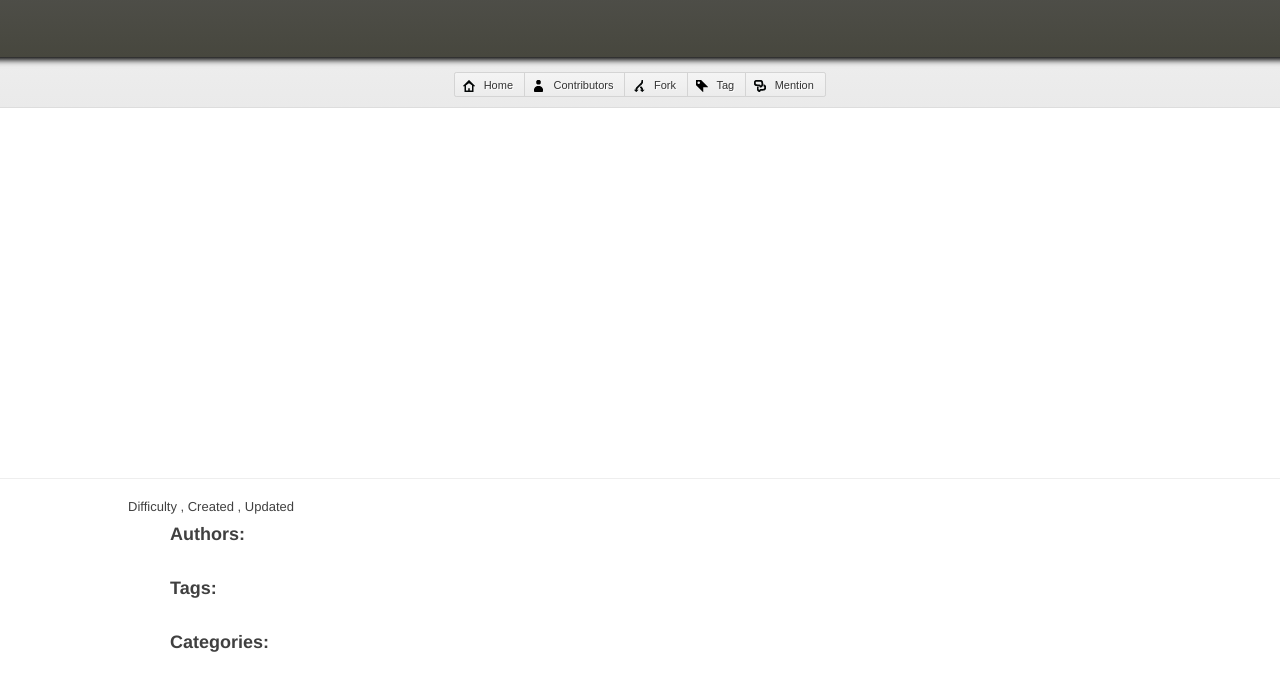
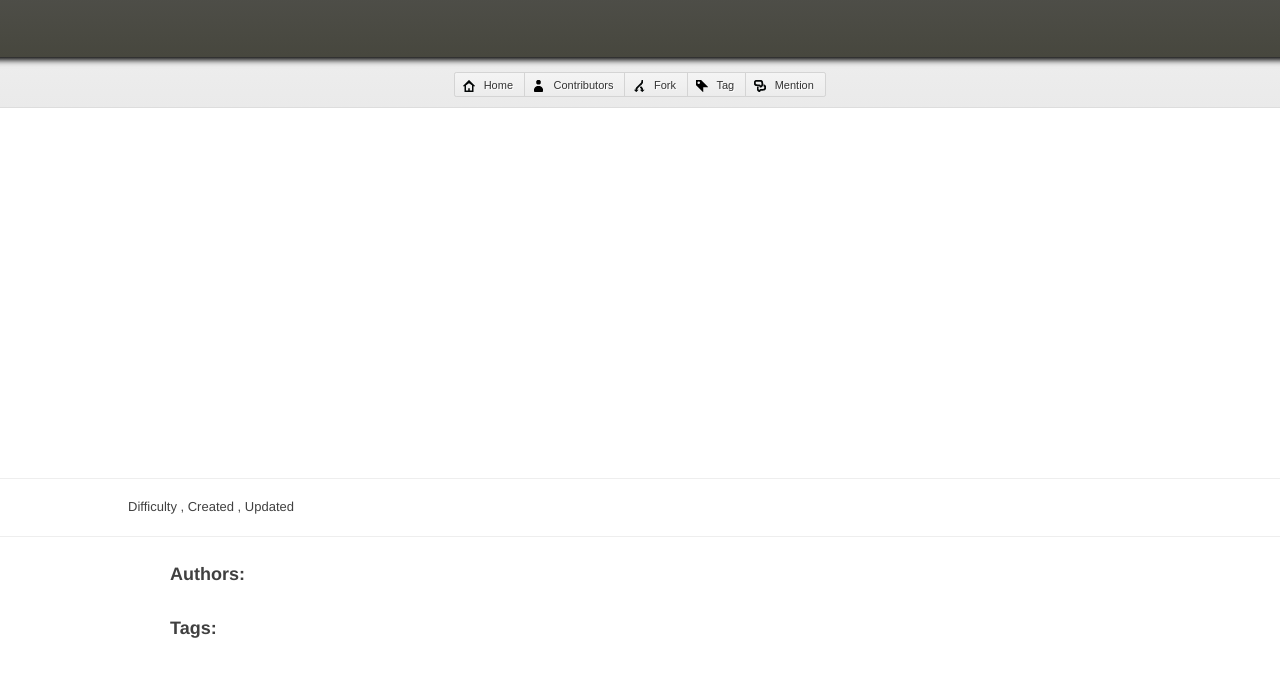
Before and after one commit to hubbleio/hubble.io, a website: page public/assets/article.html in a window 1280 px wide. Shown: the part 118-791 px from the top of the page. Drawn offline with Linux system fonts and the light colour scheme.

Commit message:
removed some logging

```diff
--- a/public/assets/article.html
+++ b/public/assets/article.html
@@ -41,6 +41,8 @@
       Updated <span id="updated" class="value"></span>
     </div>
 
+    <hr />
+
     <section id="suggestions">
     </section>
 
--- a/server/assets.js
+++ b/server/assets.js
@@ -288,13 +288,11 @@ assets['category_page.html'] = {
     categoryChain.push(currentNode.name);
 
     while (currentNode.parent) {
-      console.log('parent of %j is %s', categoryChain, currentNode.parent.name);
       currentNode = currentNode.parent;
       categoryChain.push(currentNode.name);
     }
 
     categoryChain = categoryChain.reverse();
-    console.log('categoryChain:', categoryChain);
 
     var data = {
       "orgname": 'Orgname', // conf['orgname']
```
